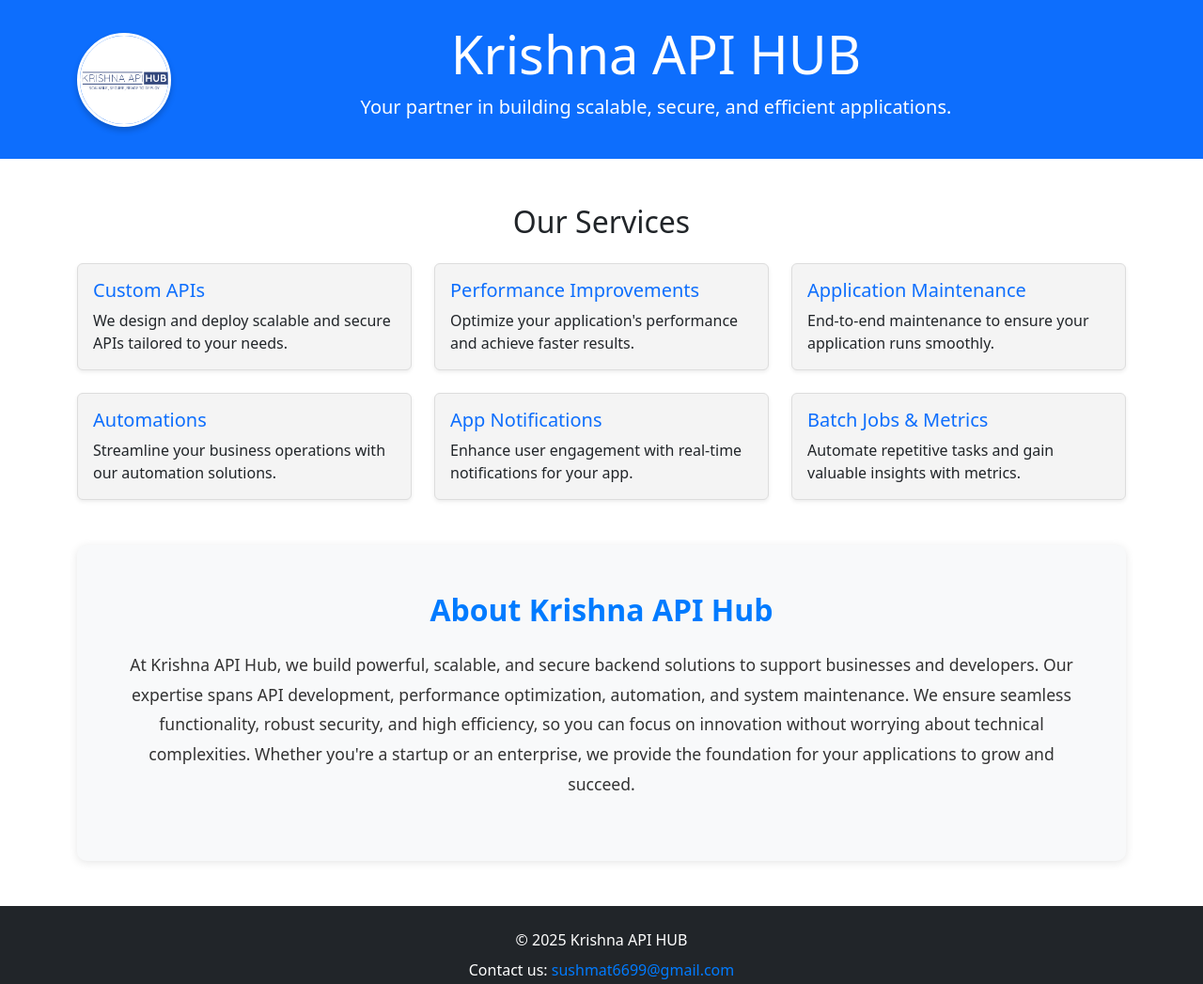
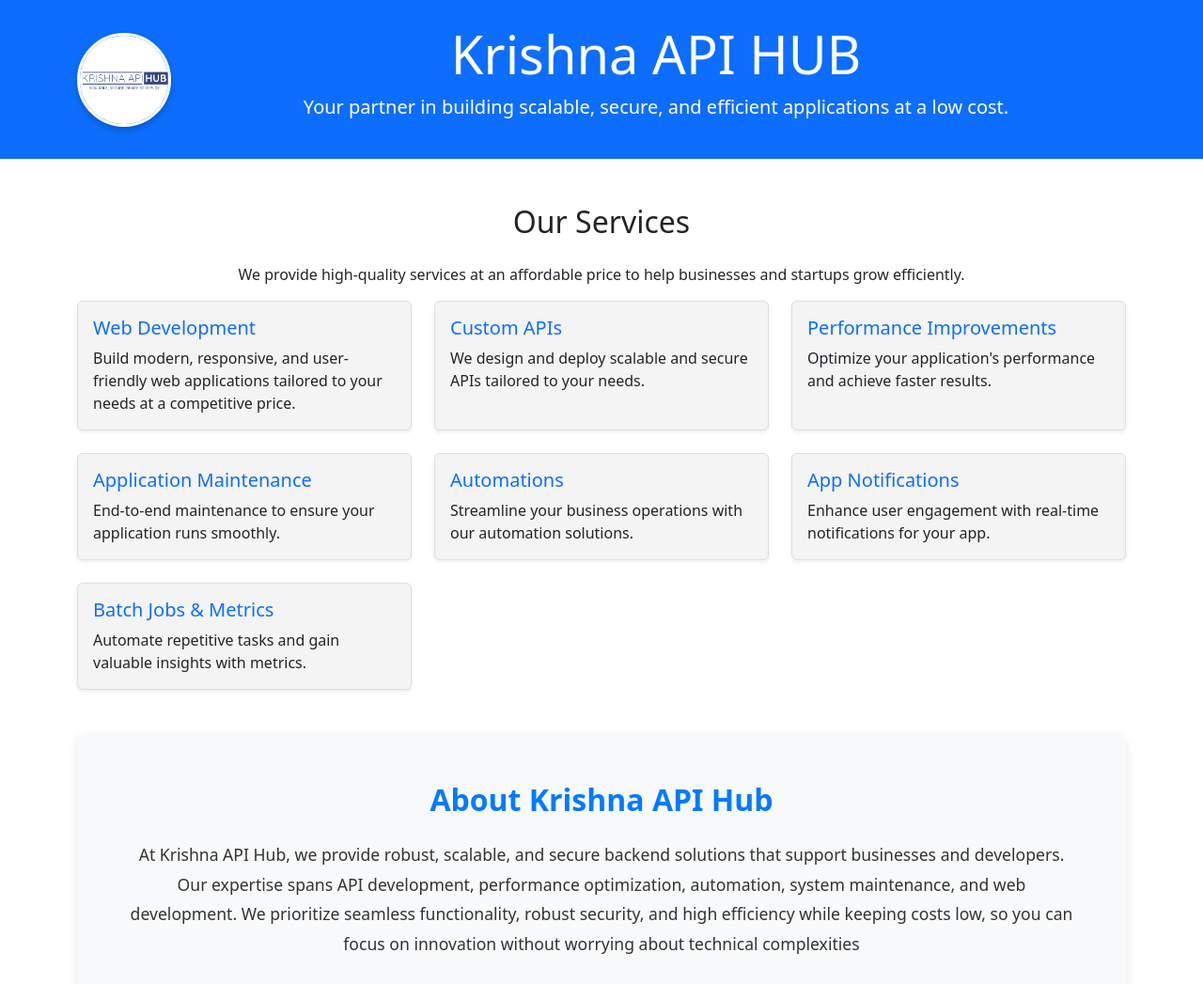
Before and after one commit to KrishnaApiHub/apihub, a plain HTML site: page index.html in a window 1280 px wide. Shown: the top 1047 px of the page at 94% size. Drawn offline with nearby package versions, Linux system fonts and the light colour scheme.

Commit message:
Update index.html

```diff
--- a/index.html
+++ b/index.html
@@ -3,7 +3,9 @@
 <head>
     <meta charset="UTF-8">
     <meta name="viewport" content="width=device-width, initial-scale=1.0">
-    <title>Krishna API HUB</title>
+    <meta name="description" content="Krishna API HUB - Scalable, secure, and efficient backend solutions at an affordable cost.">
+    <meta name="keywords" content="API development, Web development, Performance optimization, Automation, System maintenance, Affordable services">
+    <title>Krishna API HUB | Scalable & Secure Backend Solutions at Low Cost</title>
     <link href="https://cdn.jsdelivr.net/npm/bootstrap@5.3.2/dist/css/bootstrap.min.css" rel="stylesheet">
     <style>
         .card {
@@ -91,14 +93,23 @@
             </div>
             <div class="container text-center flex-grow-1">
                 <h1 class="display-4">Krishna API HUB</h1>
-                <p class="lead">Your partner in building scalable, secure, and efficient applications.</p>
+                <p class="lead">Your partner in building scalable, secure, and efficient applications at a low cost.</p>
             </div>
         </div>
     </header>
 
     <section class="container my-5">
         <h2 class="text-center mb-4">Our Services</h2>
+        <p class="text-center">We provide high-quality services at an affordable price to help businesses and startups grow efficiently.</p>
         <div class="row g-4">
+            <div class="col-md-4">
+                <div class="card shadow-sm h-100">
+                    <div class="card-body">
+                        <h5 class="card-title text-primary">Web Development</h5>
+                        <p class="card-text">Build modern, responsive, and user-friendly web applications tailored to your needs at a competitive price.</p>
+                    </div>
+                </div>
+            </div>
             <div class="col-md-4">
                 <div class="card shadow-sm h-100">
                     <div class="card-body">
@@ -153,7 +164,7 @@
     <section class="container my-5">
         <div class="about-section text-center">
             <h2 class="mb-4">About Krishna API Hub</h2>
-            <p>At Krishna API Hub, we build powerful, scalable, and secure backend solutions to support businesses and developers. Our expertise spans API development, performance optimization, automation, and system maintenance. We ensure seamless functionality, robust security, and high efficiency, so you can focus on innovation without worrying about technical complexities. Whether you're a startup or an enterprise, we provide the foundation for your applications to grow and succeed.</p>
+            <p>At Krishna API Hub, we provide robust, scalable, and secure backend solutions that support businesses and developers. Our expertise spans API development, performance optimization, automation, system maintenance, and web development. We prioritize seamless functionality, robust security, and high efficiency while keeping costs low, so you can focus on innovation without worrying about technical complexities</p>
         </div>
     </section>
 
```
